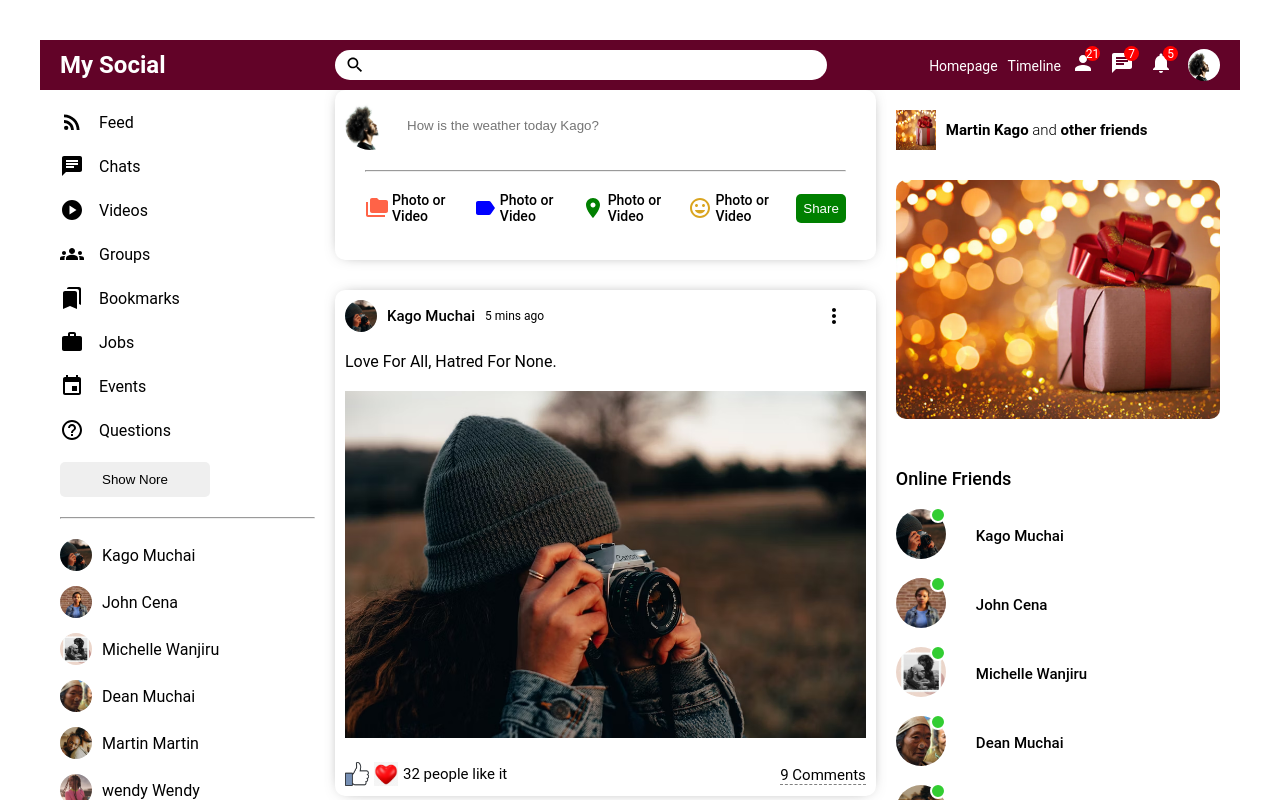
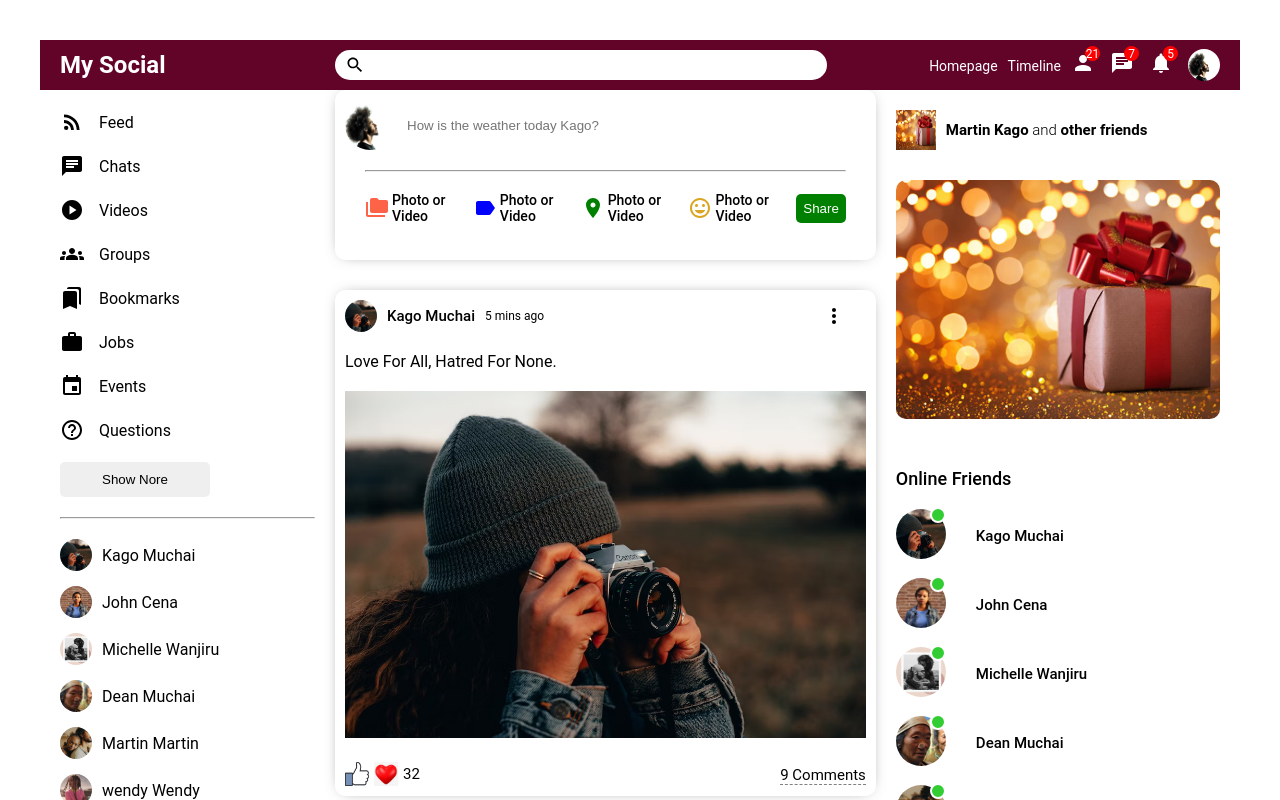
Before and after one commit to DEANKAGO/my-social, a React (Vite) app: page / in a window 1280 px wide. Shown: the top 800 px of the page. Built offline with nearby package versions, Linux system fonts and the light colour scheme.

Commit message:
created like function to like and unlike a post.

```diff
--- a/src/components/post/Post.jsx
+++ b/src/components/post/Post.jsx
@@ -2,11 +2,20 @@ import React from 'react'
 import { MoreVert } from '@mui/icons-material'
 import './post.css'
 import { Users } from '../../dummyData'
+import { useState } from 'react'
 
 const Post = ({post}) => {
 
   // const user = Users.filter(u=>u.id ===1)
   // console.log(user[0].username)
+
+  const [ like,setLike ] = useState(post.like)
+  const [ isLiked, setIsLiked ] = useState(false)
+
+  const likeHandler =() => {
+    setLike(isLiked ? like-1 : like+1)
+    setIsLiked(!isLiked)
+  }
 
   return (
     <div className='post'>
@@ -28,9 +37,9 @@ const Post = ({post}) => {
         </div>
         <div className="bottom">
           <div className="bottomLeft">
-            <img src="/assets/like.png" alt="" className="likeIcon" />
-            <img src="/assets/heart.jpeg" alt="" className="likeIcon" />
-            <span className="likeCounter">{post.like} people like it</span>
+            <img src="/assets/like.png" alt="" className="likeIcon" onClick={likeHandler} />
+            <img src="/assets/heart.jpeg" alt="" className="likeIcon" onClick={likeHandler} />
+            <span className="likeCounter">{like}</span>
           </div>
           <div className="bottomRight">
             <span className="commentText">{post.comment} Comments</span>
--- a/src/components/sidebar/Sidebar.jsx
+++ b/src/components/sidebar/Sidebar.jsx
@@ -55,7 +55,7 @@ const Sidebar = () => {
             <hr className='sideHr'/>
             <ul className='sideFriendList'>
                 {Users.map( (u) =>(
-                    <CloseFriends key={ u.id} user={u}/>
+                    <CloseFriends key={u.id} user={u}/>
                 ))}
             </ul>
         </div>
```
